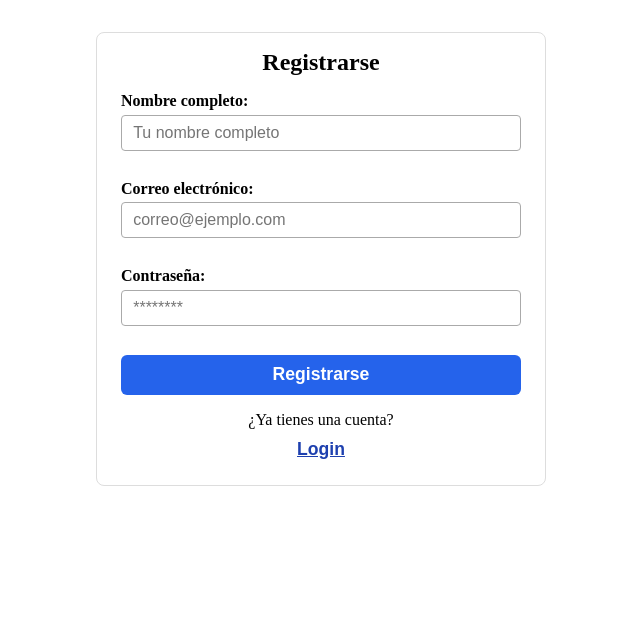
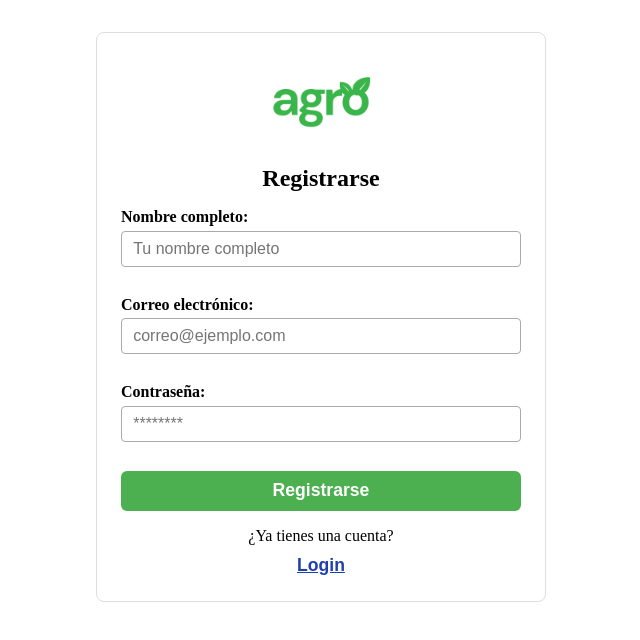
Before and after one commit to JeffRomeroM/oe, a Vue app: page /register in a window 1280 px wide. Shown: the top 640 px of the page, without its empty margins (319-959 px from the left). Built offline with nearby package versions, Linux system fonts and the light colour scheme.

Commit message:
imagenes añadidas al login

```diff
--- a/src/components/Header.vue
+++ b/src/components/Header.vue
@@ -2,7 +2,7 @@
   <header class="header">
     <h1 class="app-name">Agro</h1>
     <div class="user-info" v-if="fullName" @click="mostrarModal = true">
-      <img src="iconoagro.png" alt="icono" class="icono" />
+      <img src="/public/iconoagro.png" alt="icono" class="icono" />
       <span class="user-name">{{ fullName }}</span>
     </div>
 
--- a/src/components/Inducciones.vue
+++ b/src/components/Inducciones.vue
@@ -138,7 +138,7 @@ onMounted(async () => {
   margin-bottom: 1rem;
 }
 .btn-agregar {
-  background-color: #10b981;
+  background-color: #4caf50;
   color: white;
   padding: 0.6rem 1.2rem;
   border-radius: 6px;
--- a/src/views/Login.vue
+++ b/src/views/Login.vue
@@ -1,5 +1,6 @@
 <template>
   <div class="login-container">
+  <img src="/public/agro.png" alt="">
     <h2>Iniciar Sesión</h2>
     <form @submit.prevent="login" class="form">
       <label>
@@ -73,7 +74,11 @@ const goToRegister = () => {
   border-radius: 8px;
   background: #fff;
 }
-
+.login-container img {
+  display: block;
+  margin: 0 auto 1rem;
+  width: 100px; /* Ajusta el tamaño según sea necesario */
+}
 h2 {
   text-align: center;
   margin-bottom: 1rem;
@@ -100,7 +105,7 @@ button {
   width: 100%;
   padding: 0.6rem 0;
   font-size: 1.1rem;
-  background-color: #2563eb;
+  background-color: #4caf50;
   color: white;
   border: none;
   border-radius: 6px;
@@ -110,7 +115,7 @@ button {
 }
 
 button:disabled {
-  background-color: #93c5fd;
+  background-color: #73e077;
   cursor: not-allowed;
 }
 
--- a/src/views/Register.vue
+++ b/src/views/Register.vue
@@ -1,5 +1,6 @@
 <template>
   <div class="register-container">
+    <img src="/public/agro.png" alt="">
     <h2>Registrarse</h2>
     <form @submit.prevent="registrar" class="form">
       <label>
@@ -101,6 +102,11 @@ const registrar = async () => {
   border-radius: 8px;
   background: #fff;
 }
+.register-container img {
+  width: 100px;
+  display: block;
+  margin: 0 auto 1rem;
+}
 
 h2 {
   text-align: center;
@@ -128,7 +134,7 @@ button {
   width: 100%;
   padding: 0.6rem 0;
   font-size: 1.1rem;
-  background-color: #2563eb;
+  background-color: #4caf50;
   color: white;
   border: none;
   border-radius: 6px;
@@ -138,12 +144,12 @@ button {
 }
 
 button:disabled {
-  background-color: #3779c5;
+  background-color: #4caf50;
   cursor: not-allowed;
 }
 
 button:hover:not(:disabled) {
-  background-color: #1e40af;
+  background-color: #4caf50;
 }
 
 .error {
```
